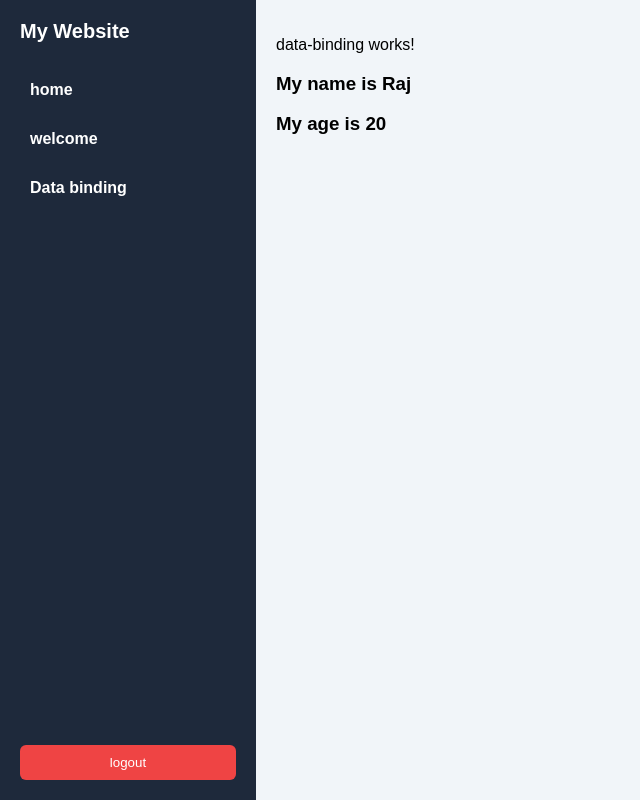
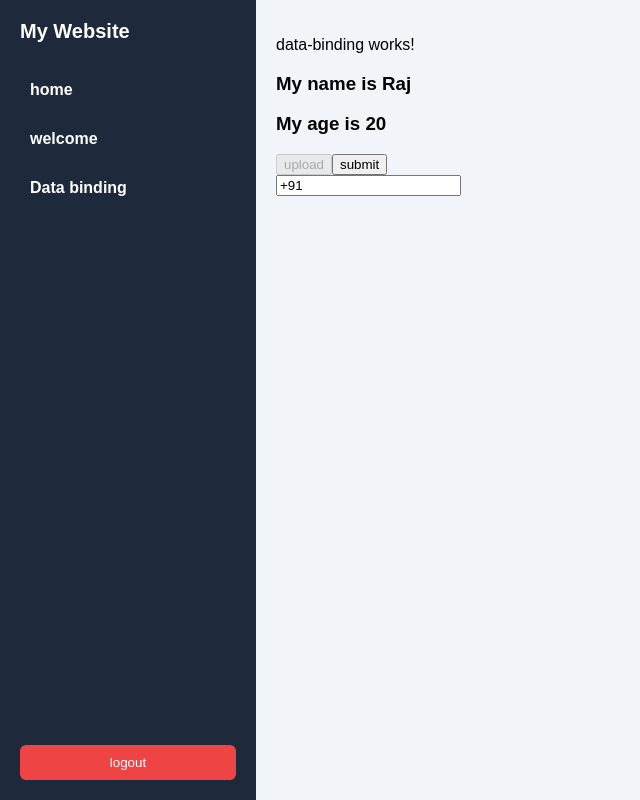
Before and after one commit to jagadeesh666-tech/my-app-apr26, an Angular app: page /dashboard/data-binding in a window 1280 px wide. Shown: the whole page, without its empty margins (0-640 px from the left). Built offline with nearby package versions, Linux system fonts and the light colour scheme.

Commit message:
CON:data binding

```diff
--- a/src/app/app.module.ts
+++ b/src/app/app.module.ts
@@ -9,6 +9,7 @@ import { PageNotFoundComponent } from './page-not-found/page-not-found.component
 import { HomeComponent } from './home/home.component';
 import { WelcomeComponent } from './welcome/welcome.component';
 import { DataBindingComponent } from './data-binding/data-binding.component';
+import { FormsModule } from '@angular/forms';
 
 @NgModule({
   declarations: [
@@ -22,7 +23,8 @@ import { DataBindingComponent } from './data-binding/data-binding.component';
   ],
   imports: [
     BrowserModule,
-    AppRoutingModule
+    AppRoutingModule,
+    FormsModule
   ],
   providers: [],
   bootstrap: [AppComponent]
--- a/src/app/data-binding/data-binding.component.html
+++ b/src/app/data-binding/data-binding.component.html
@@ -4,3 +4,14 @@
 
 <h3>My name is {{name}}</h3>
 <h3>My age is {{age}}</h3>
+
+<!-- property binding -->
+ <button [disabled]="isInValid">upload</button>
+
+
+ <!-- event binding -->
+
+ <button (click)="submit()">submit</button>
+ <br>
+
+ <input type="text" [(ngModel)]="phone">
--- a/src/app/data-binding/data-binding.component.ts
+++ b/src/app/data-binding/data-binding.component.ts
@@ -10,4 +10,12 @@ export class DataBindingComponent {
   name:string ="Raj";
   age:number = 20;
 
+  isInValid:boolean = true;
+
+  phone:string="+91";
+
+  submit(){
+    alert ("submitted")
+  }
+
 }
```
